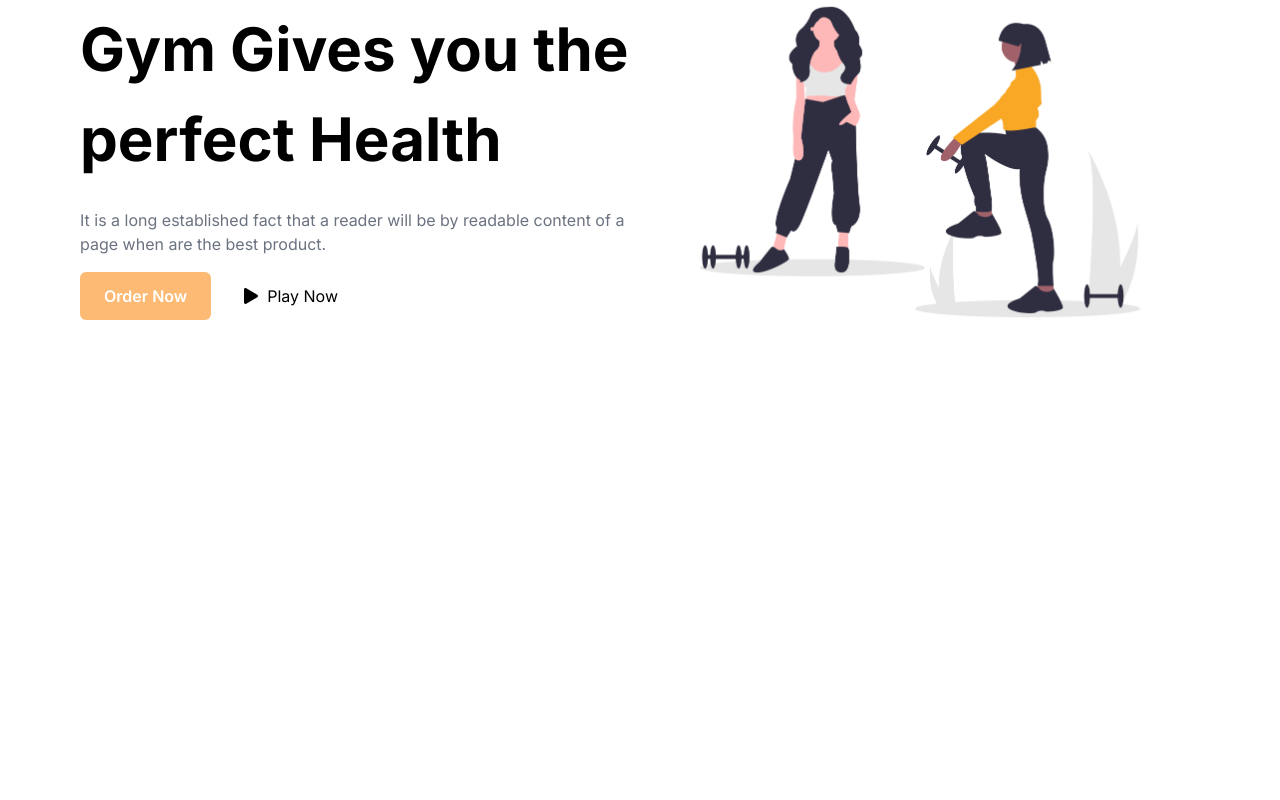
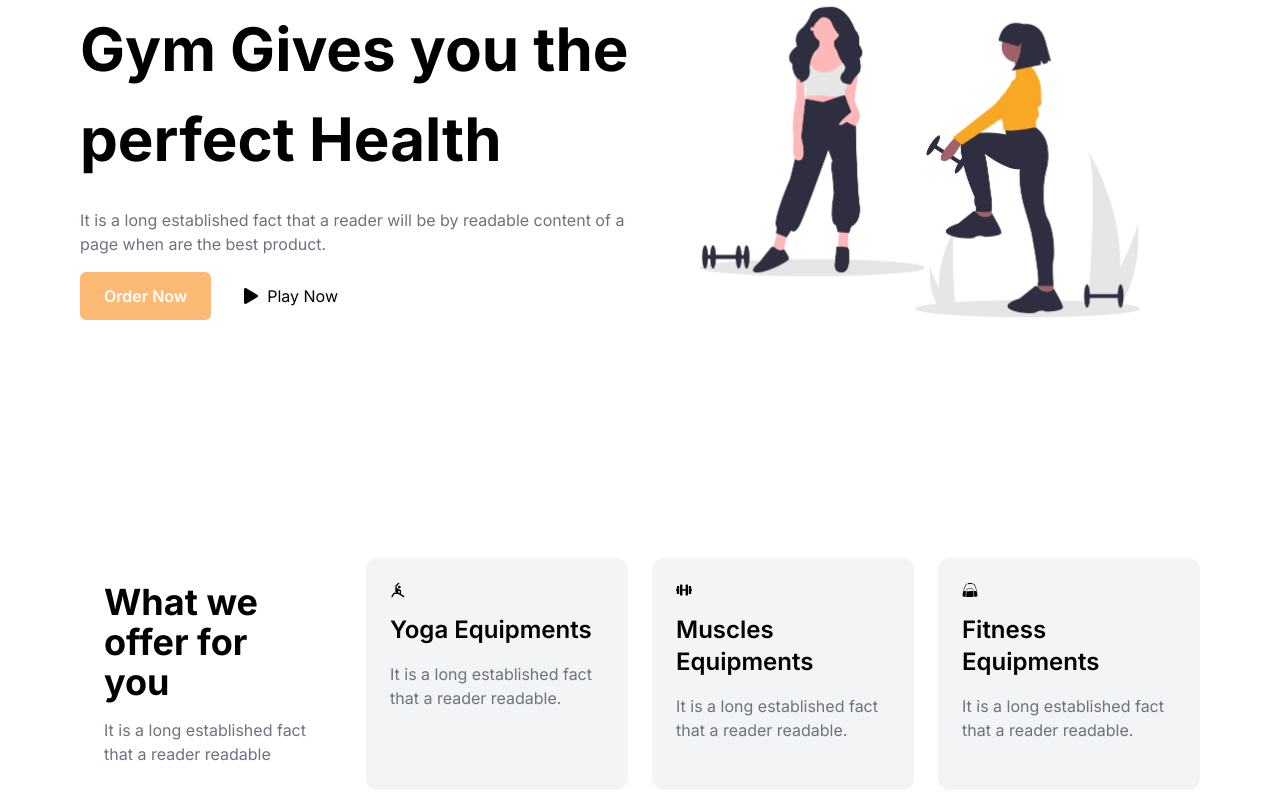
Before and after one commit to MWANGIKENNEDY/nextGymapp, a Next.js app: page / in a window 1280 px wide. Shown: the part 218-1018 px from the top of the page. Before the commit the page ends 800 px from the top, so only its background shows below. Built offline with nearby package versions, Linux system fonts and the light colour scheme.

Commit message:
fx:added equipment section with framer-motion animations

```diff
--- a/src/app/page.tsx
+++ b/src/app/page.tsx
@@ -1,3 +1,4 @@
+import Equipments from "@/components/Equipments/Equipments";
 import Hero from "@/components/Hero/Hero";
 import Image from "next/image";
 
@@ -6,6 +7,7 @@ export default function Home() {
     <main className="">
 
       <Hero/>
+      <Equipments/>
 
 
 
--- /dev/null
+++ b/src/components/Equipments/Equipments.tsx
@@ -0,0 +1,67 @@
+"use client"
+import React from "react";
+
+import { GrYoga } from "react-icons/gr";
+import { FaDumbbell } from "react-icons/fa";
+import { GiGymBag } from "react-icons/gi";
+import { motion } from "framer-motion";
+import { SlideLeft } from "@/utils/animation";
+
+const equipmentData = [
+  {
+    id: 1,
+    title: "Yoga Equipments",
+    desc: "It is a long established fact that a reader readable.",
+    icon: <GrYoga />,
+    delay: 0.3,
+  },
+  {
+    id: 2,
+    title: "Muscles Equipments",
+    desc: "It is a long established fact that a reader readable.",
+    icon: <FaDumbbell />,
+    delay: 0.6,
+  },
+  {
+    id: 3,
+    title: "Fitness Equipments",
+    desc: "It is a long established fact that a reader readable.",
+    icon: <GiGymBag />,
+    delay: 0.9,
+  },
+];
+const Equipments = () => {
+  return (
+    <section>
+      <div className="container py-24 grid sm:grid-cols-2 md:grid-cols-4 gap-6">
+        <div className=" space-y-4 p-6 ">
+          <h1 className=" font-bold text-3xl  md:text-4xl">
+            What we offer for you
+          </h1>
+          <p className=" text-gray-500">
+            It is a long established fact that a reader readable
+          </p>
+        </div>
+
+        {equipmentData.map((ed, index) => (
+          <motion.div
+            variants={SlideLeft(ed.delay)}
+            initial="hidden"
+            animate="visible"
+            whileInView="visible"
+            key={index}
+            className=" space-y-4 p-6 bg-gray-100 hover:bg-white rounded-xl hover:shadow-[0_0_22px_0_rgba(0,0,0,0.15)]"
+          >
+            {ed.icon}
+
+            <p className=" text-2xl font-semibold">{ed.title}</p>
+
+            <p className=" text-gray-500">{ed.desc}</p>
+          </motion.div>
+        ))}
+      </div>
+    </section>
+  );
+};
+
+export default Equipments;
--- /dev/null
+++ b/src/utils/animation.ts
@@ -0,0 +1,57 @@
+export const FadeUp = (delay:number) => {
+
+    return {
+        hidden:{
+            opacity:0,
+            y:100
+        },
+        visible:{
+            opacity:1,
+            y:0,
+            transition:{
+                duration:1,
+                delay:delay
+            }
+        }
+    }
+
+}
+
+export const SlideLeft = (delay:number) => {
+
+    return {
+        hidden:{
+            opacity:0,
+            x:100
+        },
+        visible:{
+            opacity:1,
+            x:0,
+            transition:{
+                duration:1,
+                delay:delay
+            }
+        }
+    }
+
+}
+
+
+export const SlideRight = (delay:number) => {
+
+    return {
+        hidden:{
+            opacity:0,
+            x:-100
+        },
+        visible:{
+            opacity:1,
+            x:0,
+            transition:{
+                duration:1,
+                delay:delay
+            }
+        }
+    }
+
+}
```
Also changed, not shown: src/components/Hero/Hero.tsx (+30 -10 lines).
